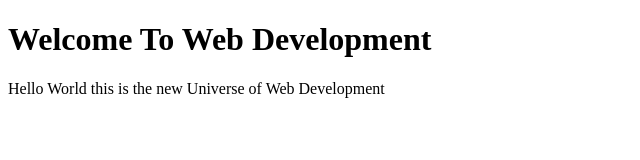
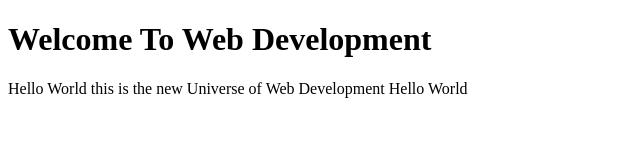
Before and after one commit to AdarshSanskar/Web-Development, a plain HTML site: page index.html in a window 1280 px wide. Shown: the whole page, without its empty margins (0-640 px from the left). Drawn offline with Linux system fonts and the light colour scheme.

Commit message:
Update index.html

```diff
--- a/index.html
+++ b/index.html
@@ -7,6 +7,6 @@
 </head>
 <body>
         <h1>Welcome To Web Development</h1>
-        <p>Hello World this is the new Universe of Web Development</p>
+        <p>Hello World this is the new Universe of Web Development Hello World</p>
 </body>
 </html>
```
